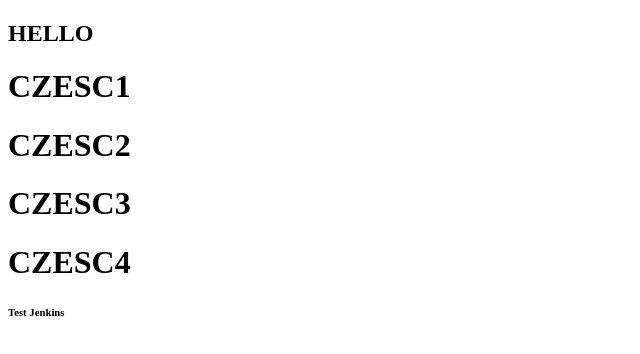
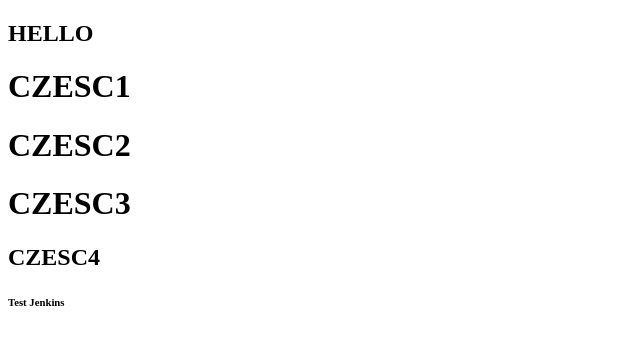
Before and after one commit to michal-bluedew/First-Repo, a plain HTML site: page index.html in a window 1280 px wide. Shown: the whole page, without its empty margins (0-640 px from the left). Drawn offline with Linux system fonts and the light colour scheme.

Commit message:
jenkins test

```diff
--- a/index.html
+++ b/index.html
@@ -9,7 +9,7 @@
 <h1>CZESC1</h1>
 <h1>CZESC2</h1>
 <h1>CZESC3</h1>
-<h1>CZESC4</h1>
+<h2>CZESC4</h2>
 <h6><strong>Test Jenkins</strong></h6>
 </body>
 </html>
```
